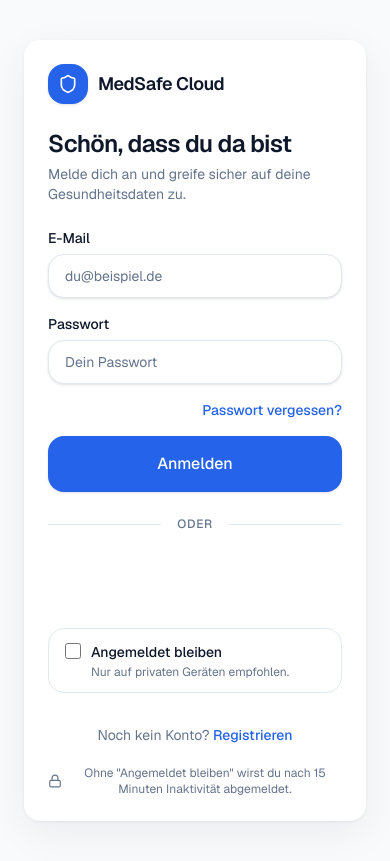
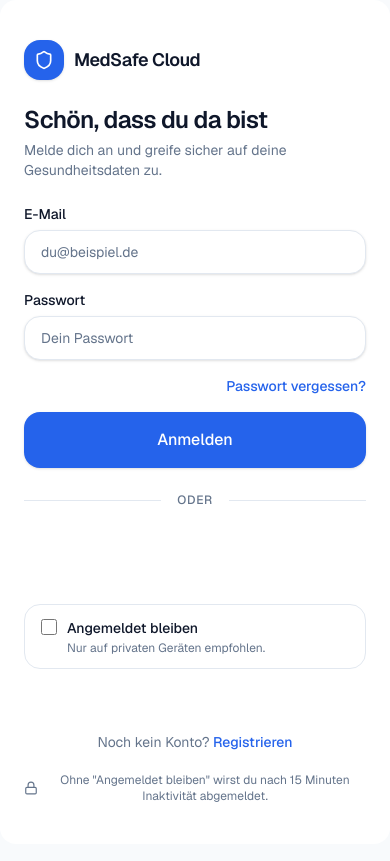
Before and after one commit to Ajanth06/medsafe-cloud, a Next.js app: page /login in a window 390 px wide. Built offline with nearby package versions, Linux system fonts and the light colour scheme; no server answers.

Commit message:
Make mobile login form fill the full screen.
Use edge-to-edge layout on phones while keeping the centered card on desktop.

Co-authored-by: Cursor <cursoragent@cursor.com>

```diff
--- a/app/(auth)/login/page.tsx
+++ b/app/(auth)/login/page.tsx
@@ -20,7 +20,7 @@ export default async function LoginPage({ searchParams }: LoginPageProps) {
 
   return (
     <div className="flex min-h-screen flex-col bg-background lg:grid lg:grid-cols-2">
-      <main className="order-1 flex w-full flex-col items-center px-6 py-10 sm:px-10 lg:order-2 lg:justify-center lg:px-12 lg:py-14">
+      <main className="order-1 flex min-h-screen w-full flex-col lg:order-2 lg:min-h-0 lg:justify-center lg:px-12 lg:py-14">
         <AuthForm error={error} message={message} />
       </main>
 
--- a/components/auth/auth-form.tsx
+++ b/components/auth/auth-form.tsx
@@ -40,9 +40,13 @@ export function AuthForm({ error, message }: AuthFormProps) {
   return (
     <Card
       suppressHydrationWarning
-      className="w-full max-w-[420px] border-0 shadow-[0_1px_3px_rgba(15,23,42,0.06),0_12px_40px_rgba(15,23,42,0.06)] dark:shadow-[0_1px_3px_rgba(0,0,0,0.2),0_12px_40px_rgba(0,0,0,0.2)]"
+      className={cn(
+        "flex min-h-screen w-full flex-col border-0 bg-background shadow-none",
+        "lg:mx-auto lg:min-h-0 lg:max-w-[420px] lg:rounded-2xl lg:bg-card lg:shadow-[0_1px_3px_rgba(15,23,42,0.06),0_12px_40px_rgba(15,23,42,0.06)]",
+        "dark:lg:shadow-[0_1px_3px_rgba(0,0,0,0.2),0_12px_40px_rgba(0,0,0,0.2)]",
+      )}
     >
-      <CardHeader className="space-y-6 pb-2">
+      <CardHeader className="space-y-6 px-6 pb-2 pt-10 sm:px-8 lg:p-6 lg:pt-6">
         <MedSafeLogo className="lg:hidden" />
         <div className="space-y-1">
           <CardTitle as="h1" className="text-2xl">
@@ -54,7 +58,7 @@ export function AuthForm({ error, message }: AuthFormProps) {
         </div>
       </CardHeader>
 
-      <CardContent className="space-y-5 pt-4">
+      <CardContent className="flex-1 space-y-5 px-6 pt-4 sm:px-8 lg:p-6">
         {error && (
           <p
             role="alert"
@@ -127,7 +131,7 @@ export function AuthForm({ error, message }: AuthFormProps) {
         <RememberMeCheckbox />
       </CardContent>
 
-      <CardFooter className="flex-col gap-5 pt-2">
+      <CardFooter className="mt-auto flex-col gap-5 px-6 pb-10 pt-2 sm:px-8 lg:p-6 lg:pt-0">
         <p className="text-center text-sm text-muted">
           Noch kein Konto?{" "}
           <Link
```
